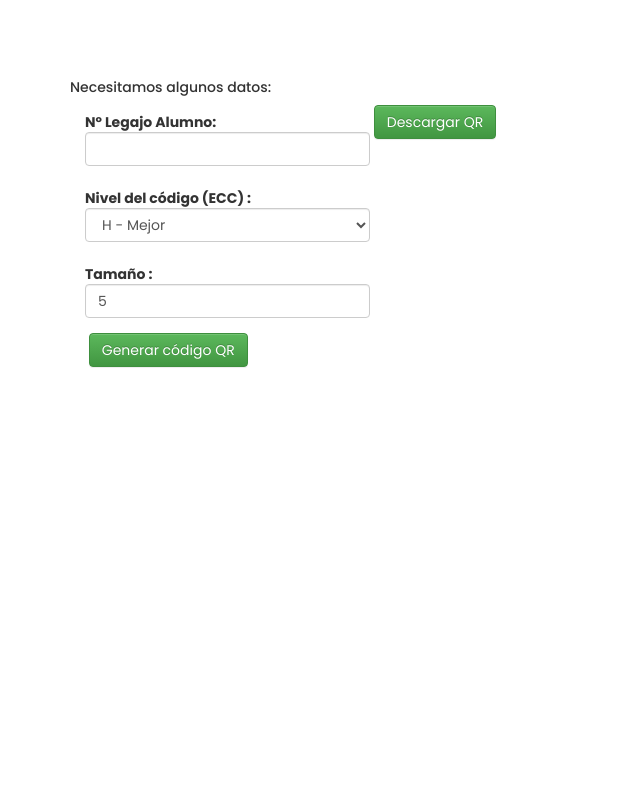
After one commit to RONIE70/chatbotBeltrix, a PHP site: page /qrindex.php in a window 1280 px wide. The commit adds this page. Shown: the whole page, without its empty margins (0-640 px from the left). Run offline with PHP 8.4, Linux system fonts and the light colour scheme; some libraries are stand-ins or nearby versions.

Commit message:
Add files via upload

```diff
--- a/AccesoDatos.php
+++ b/AccesoDatos.php
@@ -1,9 +1,9 @@
 <?php
 date_default_timezone_set("America/Argentina/Buenos_Aires");
-$server_time = date ('Y-m-d H:i:s');
+$server_time = date ('H:i:s');
 
 // coneccion a la base
-$conn = mysqli_connect("localhost", "root", "", "chatbotprueba") or die("Database Error");
+$conn = mysqli_connect("localhost", "root", "", "chatbotprueba2") or die("Database Error");
 
 /*class AccesoDatos
 {
--- a/index.php
+++ b/index.php
@@ -88,6 +88,7 @@
                     success: function(result){
                         $replay = '<div class="bot-inbox inbox"><div class="icon"><img src="./images/chat.png" ></div><div class="msg-header"><p>'+ result +'</p></div></div>';
                         $(".form").append($replay);
+                        //$(".form").append($server_time);
                         //console.log($replay);
                         // cuando el chat baja, la barra de desplazamiento llega automáticamente al final
                         $(".form").scrollTop($(".form")[0].scrollHeight);
--- /dev/null
+++ b/qrindex.php
@@ -0,0 +1,78 @@
+<html>
+    <head>
+        <meta http-equiv="Content-Type" content="text/html; charset=utf-8" />
+        <link rel="stylesheet"   href="https://maxcdn.bootstrapcdn.com/bootstrap/3.3.5/css/bootstrap.min.css">
+		<link rel="stylesheet" href="https://maxcdn.bootstrapcdn.com/bootstrap/3.3.5/css/bootstrap-theme.min.css">
+		<script src="https://ajax.googleapis.com/ajax/libs/jquery/2.1.3/jquery.min.js"></script>
+		<script src="https://maxcdn.bootstrapcdn.com/bootstrap/3.3.5/js/bootstrap.min.js"></script>
+
+
+        <link rel="stylesheet" href="style.css">
+
+    </head>
+
+    <body class="">
+        <div class="container" style="min-height:500px;">
+            <div class="container">
+                <div class="row">
+                <h5>Necesitamos algunos datos:</h5>
+                </div>
+
+                <div class="col-md-3">
+                    <form class="form-horizontal" method="post" id="codeForm" onsubmit="return false">
+                        <div class="form-group">
+                            <label class="control-label">Nº Legajo Alumno: </label>
+                            <input class="form-control col-xs-1" id="content" type="text" required="required">
+                        </div>
+                        <div class="form-group">
+                            <label class="control-label">Nivel del código (ECC) : </label>
+                            <select class="form-control col-xs-10" id="ecc">
+                                <option value="H">H - Mejor</option>
+                                <option value="M">M</option>
+                                <option value="Q">Q</option>
+                                <option value="L">L - Peor</option>
+                            </select>
+                        </div>
+                        <div class="form-group">
+                            <label class="control-label">Tamaño : </label>
+                            <input type="number" min="1" max="10" step="1" class="form-control col-xs-10" id="size" value="5">
+                        </div>
+                        <div class="form-group">
+                            <label class="control-label"></label>
+                            <input type="submit" name="submit" id="submit" class="btn btn-success" value="Generar código QR">
+                        </div>
+
+                    </form>
+                </div>
+                <div class="form-group">
+                            <label class="control-label"></label>
+                            <a  href="generaPDFpago.php"><input type="submit" name="submit" id="submit" class="btn btn-success" value="Descargar QR"></a>
+                        </div>
+                <div class="col-md-6">
+                    <div class="showQRCode"></div>
+                </div>
+            </div>
+        </div>
+        </div>
+        <div class="insert-post-ads1" style="margin-top:20px;">
+
+        </div>
+        </div>
+    </body>
+</html>
+<script>
+
+$(document).ready(function() {
+    $("#codeForm").submit(function(){
+        $.ajax({
+            url:'generate_code.php',
+            type:'POST',
+            data: {formData:$("#content").val(), ecc:$("#ecc").val(), size:$("#size").val()},
+            success: function(response) {
+                $(".showQRCode").html(response);
+            },
+         });
+    });
+});
+
+</script>
```
Also changed, not shown: generaPDFpago.php (added, +56 -0 lines), generate_code.php (added, +12 -0 lines), message.php (+48 -5 lines).
